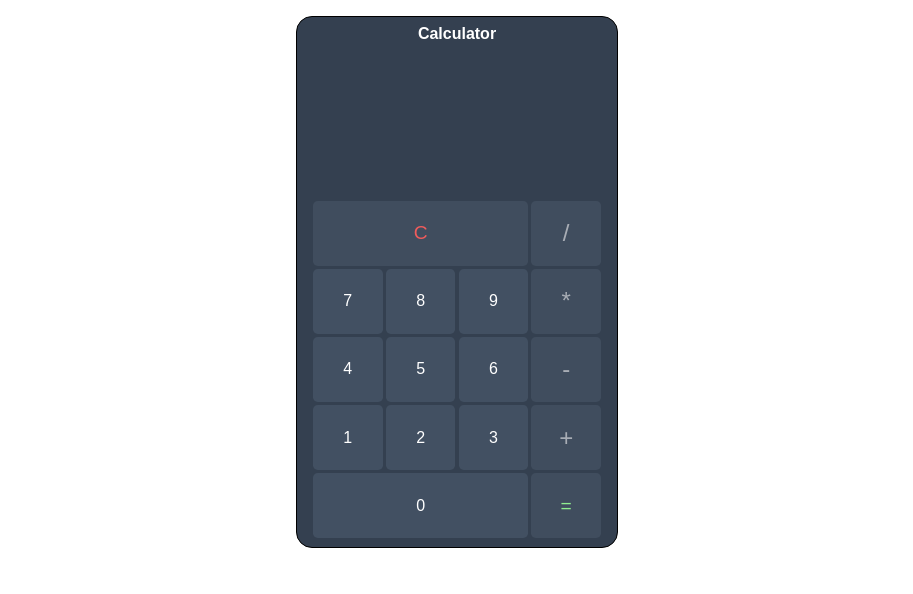
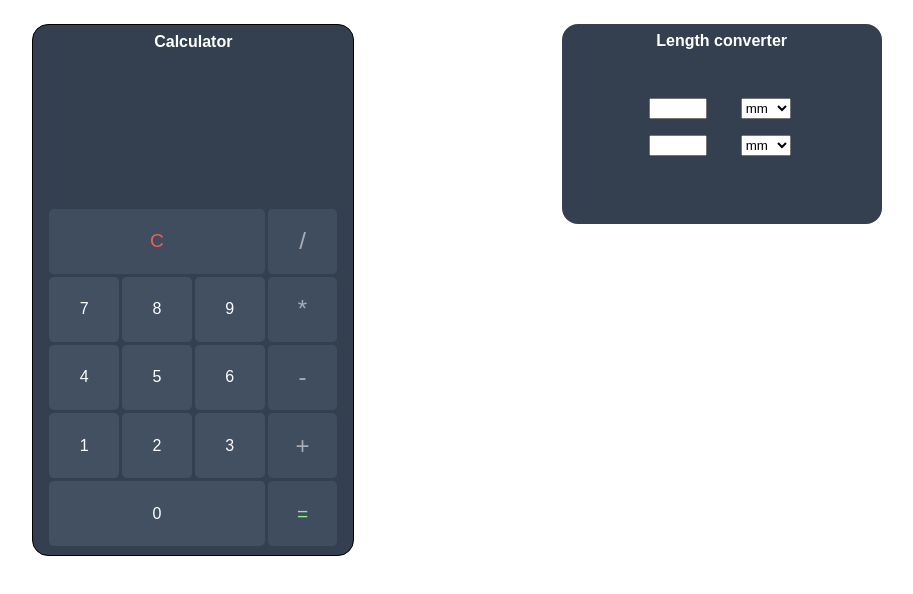
Before and after one commit to OlekOlaisen/Vue-Calculator, a Vue app: page / in a window 1280 px wide. Shown: the top 594 px of the page, without its empty margins (183-1096 px from the left). Built offline with nearby package versions, Linux system fonts and the light colour scheme.

Commit message:
Added unit converter and styling

```diff
--- a/src/app/App.vue
+++ b/src/app/App.vue
@@ -1,21 +1,49 @@
 <template>
+	<section class="website-container">
+
 	<Calculator />
+	<unitConverter/>
+
+	</section>
+
 </template>
 
 <script>
 
 
 import Calculator from '../components/Calculator.vue';
+import unitConverter from '../components/unitConverter.vue'
 
 export default {
 	components: {
-		Calculator
-	},
-
-
+		Calculator,
+		unitConverter
+	}
 }
 </script>
 
 <style>
+:root {
+
+   --background: #344050;
+   --background-operators: #404D5E;
+   --background-output__numbers: #425062;
+}
+
+.website-container {
+	display: flex;
+	flex-flow: row;
+	justify-items:left;
+	justify-content: space-evenly;
+}
+
+h1 {
+   font-size: 1rem;
+   color: white;
+   margin: 0.5rem;
+   font-family: Arial, Helvetica, sans-serif;
+   text-align: center;
+
+}
 
 </style>
--- a/src/components/Calculator.vue
+++ b/src/components/Calculator.vue
@@ -1,10 +1,11 @@
 <template>
-   <div class="container">
+
       <div class="calculator">
          <h1>Calculator</h1>
+
          <div class="calculator-output">
             {{ showingResult ? currentResult : currentInput }}
-            <small>{{ inputAsString }}</small>
+
          </div>
 
          <div class="calculator-input">
@@ -27,13 +28,9 @@
          </div>
 
       </div>
-   </div>
-</template>
+   </template>
 
 <script>
-
-
-
 
 export default {
    data() {
@@ -53,9 +50,6 @@ export default {
       currentInputAsNumber() {
          return Number(this.currentInput)
       },
-
-
-
    },
 
 
@@ -147,14 +141,7 @@ export default {
 
 </script>
 
-<style>
-:root {
-
-   --background: #344050;
-   --background-operators: #404D5E;
-   --background-output__numbers: #425062;
-}
-
+<style scoped>
 
 h1 {
    font-size: 1rem;
@@ -162,19 +149,16 @@ h1 {
    margin: 0.5rem;
    font-family: Arial, Helvetica, sans-serif;
    text-align: center;
-
 }
-
 .calculator {
    max-width: 320px;
    background: var(--background);
    width: 320px;
    height: 530px;
    border: 1px solid black;
-   margin: 1rem auto;
+   margin: 1rem 0;
    border-radius: 1rem;
 }
-
 .calculator-output {
    font-family: Arial, Helvetica, sans-serif;
    font-size: 3rem;
@@ -193,7 +177,6 @@ small {
    left: 50%;
    color: grey;
 }
-
 .calculator-input {
    display: grid;
    grid-template-columns: repeat(4, 1fr);
@@ -202,15 +185,12 @@ small {
    margin: 2rem 1rem;
 
 }
-
 .span-2 {
    grid-column: span 2;
 }
-
 .span-3 {
    grid-column: span 3;
 }
-
 .button {
    font-size: 1rem;
    height: 65px;
@@ -219,35 +199,27 @@ small {
    background-color: var(--background-output__numbers);
    border-radius: 0.3rem;
 }
-
 .button:hover {
    background: #627896;
 }
-
-
 .button:nth-child(1) {
    color: #f05c5c;
    font-size: 1.2rem;
 }
-
 .button:nth-child(1):hover {
    background-color: #f05c5c;
    font-size: 1.2rem;
    color: white;
 }
-
 .button:nth-child(16) {
    color: lightgreen;
    font-size: 1.2rem;
 }
-
 .button:nth-child(16):hover {
    background-color: lightgreen;
    font-size: 1.2rem;
    color: white;
 }
-
-
 .operator {
    background-color: #404D5E;
    color: #A8ADB5;
--- /dev/null
+++ b/src/components/unitConverter.vue
@@ -0,0 +1,90 @@
+<template>
+
+
+
+	<section class="converter">
+
+		<h1>Length converter</h1>
+
+
+		<div class="converter-inputs">
+
+				<input type="text">
+				<select name="units" id="units">
+					<option value="mm">mm</option>
+					<option value="cm">cm</option>
+					<option value="m">m</option>
+					<option value="km">km</option>
+				</select>
+
+				<input type="text">
+				<select name="unitsConverted" id="unitsConverted">
+					<option value="mm">mm</option>
+					<option value="cm">cm</option>
+					<option value="m">m</option>
+					<option value="km">km</option>
+				</select>
+
+		</div>
+
+	</section>
+</template>
+
+
+<script>
+
+export default {
+    data() {
+        return {
+        }
+    },
+}
+
+
+</script>
+
+
+<style scoped>
+
+	.converter {
+		background-color: var(--background);
+		border-radius: 1rem;
+		width: 320px;
+		height: 200px;
+		margin-top: 1rem;
+	}
+
+	.converter-inputs {
+		display: grid;
+		grid-template-columns: repeat(2, 1fr);
+		grid-template-rows: repeat(2, 1fr);
+		gap: 1rem;
+		justify-items: center;
+		margin-top: 3rem;
+		padding: 0 5rem;
+	}
+
+	p {
+		color: white;
+		margin: 0;
+	}
+
+	label {
+		color:white;
+		margin: 0 1rem;
+	}
+
+	input {
+		width: 50px;
+	}
+
+	select {
+		width: 50px;
+	}
+
+
+
+
+
+
+</style>
```
Also changed, not shown: src/components/CelciusFahrenheit.vue (deleted, +0 -60 lines), src/components/Collapsible.vue (deleted, +0 -83 lines), src/components/Counter.vue (deleted, +0 -31 lines), src/components/Date.vue (deleted, +0 -40 lines).
